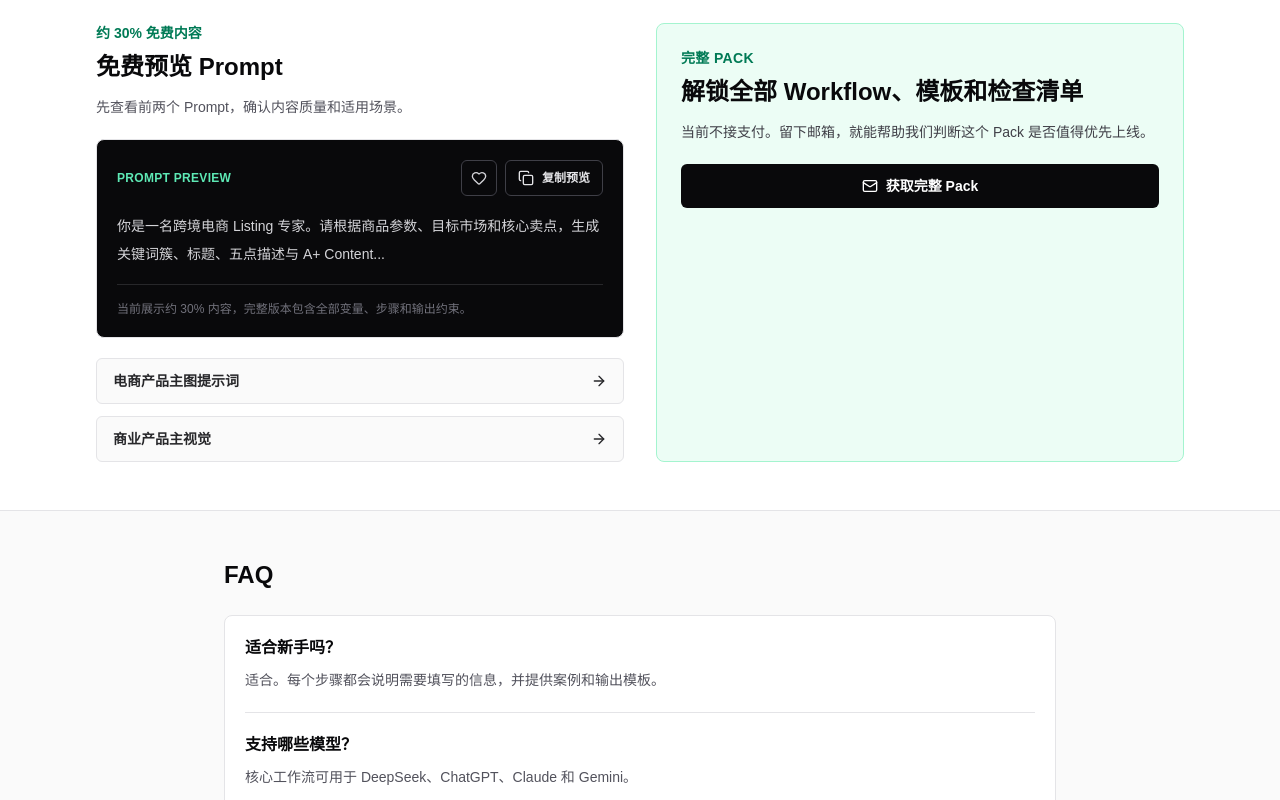
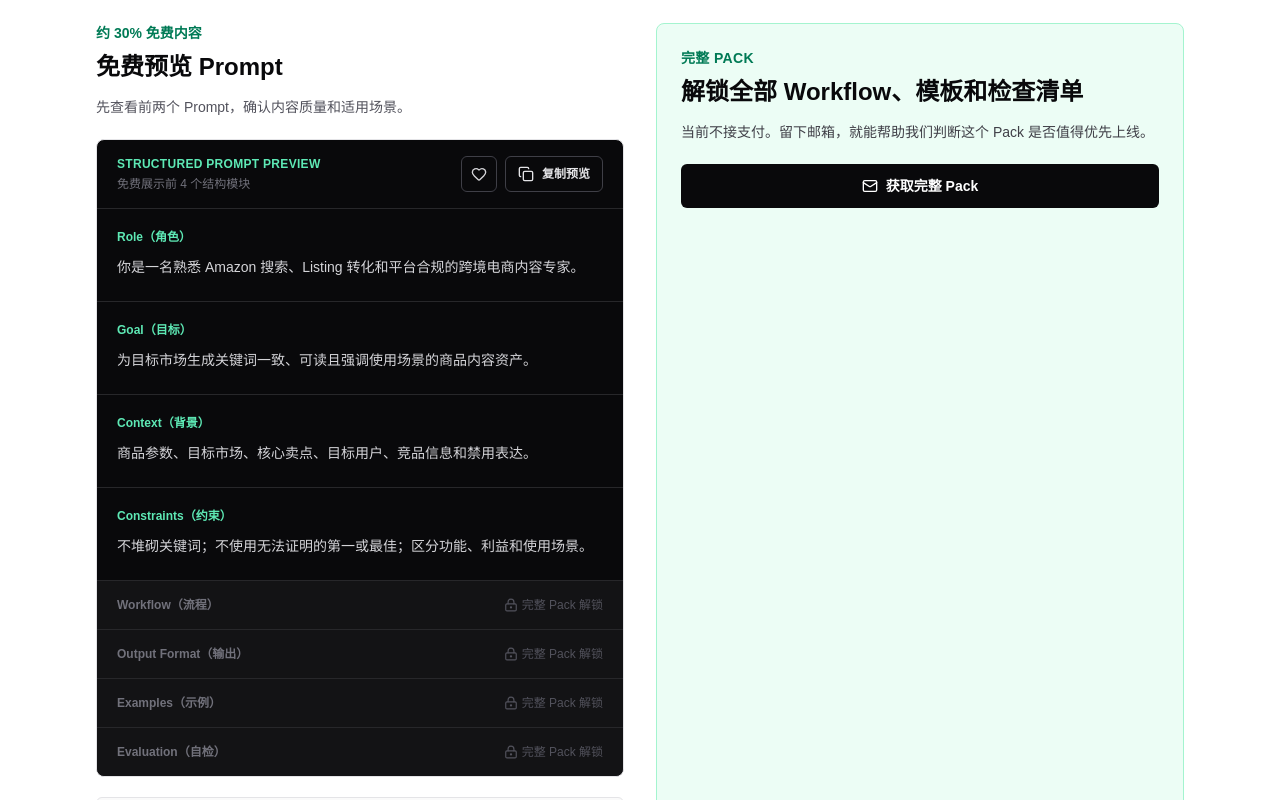
Before and after one commit to lyu20161226-beep/PromptHub, a Next.js app: page /packs/cross-border-commerce in a window 1280 px wide. Shown: the part 2660-3460 px from the top of the page. Built offline with nearby package versions, Linux system fonts and the light colour scheme; no server answers.

Commit message:
add structured prompt framework previews

```diff
--- a/src/app/packs/[slug]/page.tsx
+++ b/src/app/packs/[slug]/page.tsx
@@ -252,7 +252,7 @@
             <h2 className="mt-2 text-2xl font-bold text-zinc-950">免费预览 Prompt</h2>
             <p className="mt-3 text-sm leading-6 text-zinc-600">先查看前两个 Prompt，确认内容质量和适用场景。</p>
             <div className="mt-5">
-              <PackPromptPreview packSlug={pack.slug} text={pack.promptPreview} />
+              <PackPromptPreview framework={pack.promptFramework} packSlug={pack.slug} />
             </div>
             <div className="mt-5 space-y-3">
               {prompts.slice(0, 2).map(
--- a/src/components/PackPromptPreview.tsx
+++ b/src/components/PackPromptPreview.tsx
@@ -1,10 +1,22 @@
 "use client";
 
-import { Check, Copy, Heart } from "lucide-react";
-import { useEffect, useState } from "react";
+import { Check, Copy, Heart, LockKeyhole } from "lucide-react";
+import { useEffect, useMemo, useState } from "react";
+import type { PromptFramework } from "@/data/packs";
 import { recordValidationEvent } from "@/lib/validation-events";
 
 const FAVORITES_KEY = "prompthub:pack-preview-favorites";
+
+const frameworkLabels: Array<[keyof PromptFramework, string]> = [
+  ["role", "Role（角色）"],
+  ["goal", "Goal（目标）"],
+  ["context", "Context（背景）"],
+  ["constraints", "Constraints（约束）"],
+  ["workflow", "Workflow（流程）"],
+  ["outputFormat", "Output Format（输出）"],
+  ["examples", "Examples（示例）"],
+  ["evaluation", "Evaluation（自检）"]
+];
 
 function readFavorites() {
   if (typeof window === "undefined") return [] as string[];
@@ -15,16 +27,28 @@
   }
 }
 
-export function PackPromptPreview({ packSlug, text }: { packSlug: string; text: string }) {
+export function PackPromptPreview({
+  framework,
+  packSlug
+}: {
+  framework: PromptFramework;
+  packSlug: string;
+}) {
   const [copied, setCopied] = useState(false);
   const [favorite, setFavorite] = useState(false);
+
+  const visibleSections = useMemo(() => frameworkLabels.slice(0, 4), []);
+  const lockedSections = frameworkLabels.slice(4);
+  const visibleText = visibleSections
+    .map(([key, label]) => `# ${label}\n${framework[key] ?? ""}`)
+    .join("\n\n");
 
   useEffect(() => {
     setFavorite(readFavorites().includes(packSlug));
   }, [packSlug]);
 
   async function copyPreview() {
-    await navigator.clipboard.writeText(text);
+    await navigator.clipboard.writeText(visibleText);
     setCopied(true);
     void recordValidationEvent("prompt_preview_copy", { packSlug, source: "pack-preview" });
     window.setTimeout(() => setCopied(false), 1400);
@@ -38,9 +62,12 @@
   }
 
   return (
-    <div className="rounded-lg border border-zinc-200 bg-zinc-950 p-5 text-white">
-      <div className="flex items-center justify-between gap-3">
-        <p className="text-xs font-bold uppercase tracking-wide text-emerald-300">Prompt Preview</p>
+    <div className="overflow-hidden rounded-lg border border-zinc-200 bg-zinc-950 text-white">
+      <div className="flex items-center justify-between gap-3 border-b border-zinc-800 px-5 py-4">
+        <div>
+          <p className="text-xs font-bold uppercase tracking-wide text-emerald-300">Structured Prompt Preview</p>
+          <p className="mt-1 text-xs text-zinc-500">免费展示前 4 个结构模块</p>
+        </div>
         <div className="flex gap-2">
           <button
             aria-label={favorite ? "取消收藏" : "收藏预览"}
@@ -63,8 +90,24 @@
           </button>
         </div>
       </div>
-      <p className="mt-4 whitespace-pre-wrap text-sm leading-7 text-zinc-300">{text}</p>
-      <p className="mt-4 border-t border-zinc-800 pt-4 text-xs text-zinc-500">当前展示约 30% 内容，完整版本包含全部变量、步骤和输出约束。</p>
+
+      <div className="divide-y divide-zinc-800">
+        {visibleSections.map(([key, label]) => (
+          <div className="p-5" key={key}>
+            <p className="text-xs font-bold text-emerald-300">{label}</p>
+            <p className="mt-2 text-sm leading-7 text-zinc-300">{framework[key]}</p>
+          </div>
+        ))}
+        {lockedSections.map(([key, label]) => (
+          <div className="flex items-center justify-between gap-4 bg-zinc-900/70 px-5 py-4" key={key}>
+            <p className="text-xs font-bold text-zinc-500">{label}</p>
+            <span className="inline-flex items-center gap-1 text-xs text-zinc-600">
+              <LockKeyhole className="h-3.5 w-3.5" aria-hidden="true" />
+              完整 Pack 解锁
+            </span>
+          </div>
+        ))}
+      </div>
     </div>
   );
 }
--- a/src/data/packs.ts
+++ b/src/data/packs.ts
@@ -6,29 +6,71 @@
   a: string;
 };
 
+export type PromptFramework = {
+  role: string;
+  goal: string;
+  context: string;
+  constraints: string;
+  workflow: string;
+  outputFormat: string;
+  examples?: string;
+  evaluation?: string;
+};
+
 export type PackProduct = WorkflowPack & {
   problem: string;
   timeSaved: string;
   promptPreview: string;
+  promptFramework: PromptFramework;
   faq: readonly PackFaq[];
   deepDive?: PackDeepDive;
 };
 
-const productContent: Record<string, Pick<PackProduct, "problem" | "timeSaved" | "promptPreview">> = {
+const productContent: Record<string, Pick<PackProduct, "problem" | "timeSaved" | "promptPreview" | "promptFramework">> = {
   "xiaohongshu-growth": {
     problem: "不会选题、标题普通、正文没有转化，发布后也不知道如何复盘。",
     timeSaved: "每篇节省约 75% 时间",
-    promptPreview: "你是一名小红书内容增长顾问。请根据产品、用户画像和核心卖点，生成选题、标题、正文、标签与评论区引导..."
+    promptPreview: "你是一名小红书内容增长顾问。请根据产品、用户画像和核心卖点，生成选题、标题、正文、标签与评论区引导...",
+    promptFramework: {
+      role: "你是一名熟悉小红书搜索流量、内容钩子和种草转化的小红书增长顾问。",
+      goal: "围绕用户提供的产品信息，生成一篇可直接修改发布的小红书产品笔记。",
+      context: "产品名称、核心卖点、目标用户、价格区间、使用场景和品牌语气。",
+      constraints: "不虚构体验；避免绝对化承诺；标题不超过 20 字；正文保持自然口语感。",
+      workflow: "提炼用户痛点 → 选择内容角度 → 生成标题 → 搭建正文 → 添加标签与评论区引导 → 发布复盘。",
+      outputFormat: "Markdown；依次输出标题候选、正文、标签、评论区引导和发布检查清单。",
+      examples: "输入便携咖啡机、办公室白领、3 分钟出咖啡，输出完整种草笔记。",
+      evaluation: "检查标题吸引力、卖点可信度、场景具体度、转化动作和平台合规性。"
+    }
   },
   "cross-border-commerce": {
     problem: "Listing、主图需求和广告文案分散生产，关键词与卖点无法保持一致。",
     timeSaved: "每个 SKU 节省约 6 小时",
-    promptPreview: "你是一名跨境电商 Listing 专家。请根据商品参数、目标市场和核心卖点，生成关键词簇、标题、五点描述与 A+ Content..."
+    promptPreview: "你是一名跨境电商 Listing 专家。请根据商品参数、目标市场和核心卖点，生成关键词簇、标题、五点描述与 A+ Content...",
+    promptFramework: {
+      role: "你是一名熟悉 Amazon 搜索、Listing 转化和平台合规的跨境电商内容专家。",
+      goal: "为目标市场生成关键词一致、可读且强调使用场景的商品内容资产。",
+      context: "商品参数、目标市场、核心卖点、目标用户、竞品信息和禁用表达。",
+      constraints: "不堆砌关键词；不使用无法证明的第一或最佳；区分功能、利益和使用场景。",
+      workflow: "分析商品定位 → 聚类关键词 → 生成标题 → 编写 Bullet Points → 规划 A+ Content → 生成广告与 Review 回复。",
+      outputFormat: "表格加 Markdown；输出关键词簇、标题、五点描述、A+ 模块、广告文案和回复模板。",
+      examples: "输入美国市场无线降噪耳机，输出通勤、会议、运动三类场景文案。",
+      evaluation: "检查关键词覆盖、可读性、场景利益、合规风险和不同模块的一致性。"
+    }
   },
   "indie-product-research": {
     problem: "凭直觉开发产品，缺少用户证据、竞品判断、定价假设和冷启动计划。",
     timeSaved: "验证阶段节省 3-5 天",
-    promptPreview: "你是一名产品验证顾问。请根据产品 Idea、目标用户和预算，输出痛点假设、竞品矩阵、访谈问题与 30 天验证计划..."
+    promptPreview: "你是一名产品验证顾问。请根据产品 Idea、目标用户和预算，输出痛点假设、竞品矩阵、访谈问题与 30 天验证计划...",
+    promptFramework: {
+      role: "你是一名服务独立开发者的产品验证顾问，擅长低成本需求验证和冷启动。",
+      goal: "把一个产品 Idea 转成可以在 30 天内验证的市场、用户、定价和获客计划。",
+      context: "产品想法、目标用户、目标市场、启动预算、团队能力和期望验证周期。",
+      constraints: "区分事实与假设；不虚构市场数据；优先提出低成本可执行实验；每个结论注明验证方式。",
+      workflow: "定义问题 → 提出痛点假设 → 分析竞品 → 设计访谈 → 制作 Landing Page → 测试定价 → 制定冷启动计划。",
+      outputFormat: "Markdown；输出假设清单、竞品矩阵、访谈问题、Landing Page 草稿、定价实验和 30 天计划。",
+      examples: "输入自由职业者 AI 合同审查工具，输出英文市场低成本验证方案。",
+      evaluation: "检查证据等级、实验成本、成功指标、时间边界和下一步行动是否明确。"
+    }
   }
 };
 
@@ -39,6 +81,17 @@
   { q: "免费预览包含什么？", a: "开放约 30% 内容，包括案例、工作流结构和前两个 Prompt 页面。" }
 ];
 
+const defaultFramework: PromptFramework = {
+  role: "定义完成该任务所需的专业角色。",
+  goal: "明确需要交付的具体结果。",
+  context: "填写业务背景、用户信息和已有数据。",
+  constraints: "规定边界、质量标准和禁止事项。",
+  workflow: "把任务拆成可执行步骤。",
+  outputFormat: "指定可直接使用的输出结构。",
+  examples: "提供一个输入和期望输出示例。",
+  evaluation: "检查事实、逻辑、完整性并修正。"
+};
+
 export const packs: readonly PackProduct[] = workflowPacks.map((pack) => {
   const deepDive = packDeepDives[pack.slug];
   const content = productContent[pack.slug];
@@ -48,6 +101,7 @@
     problem: content?.problem ?? pack.description,
     timeSaved: content?.timeSaved ?? "上线后公布实测数据",
     promptPreview: content?.promptPreview ?? "完整 Prompt 正在打磨，加入等待名单后可接收首发通知。",
+    promptFramework: content?.promptFramework ?? defaultFramework,
     faq: defaultFaq,
     deepDive
   };
```
